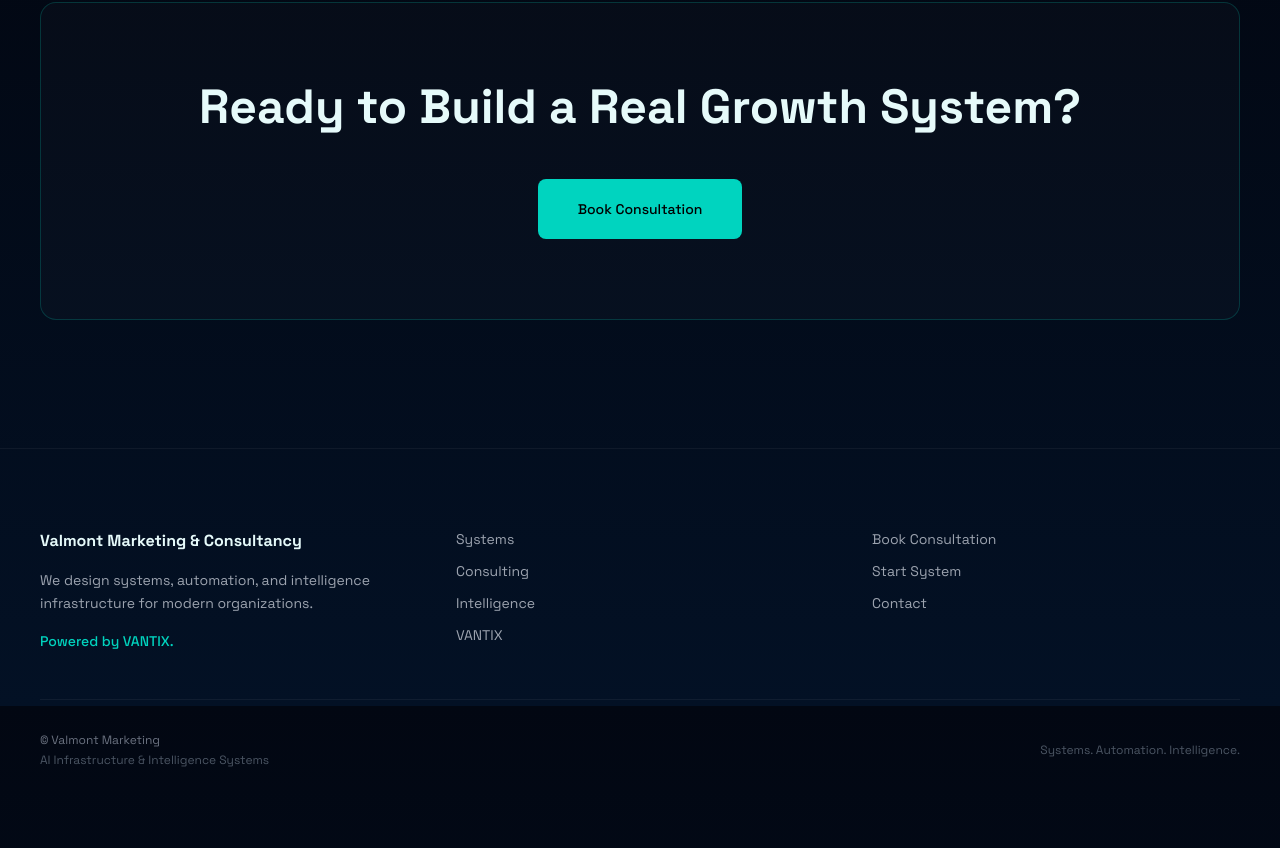
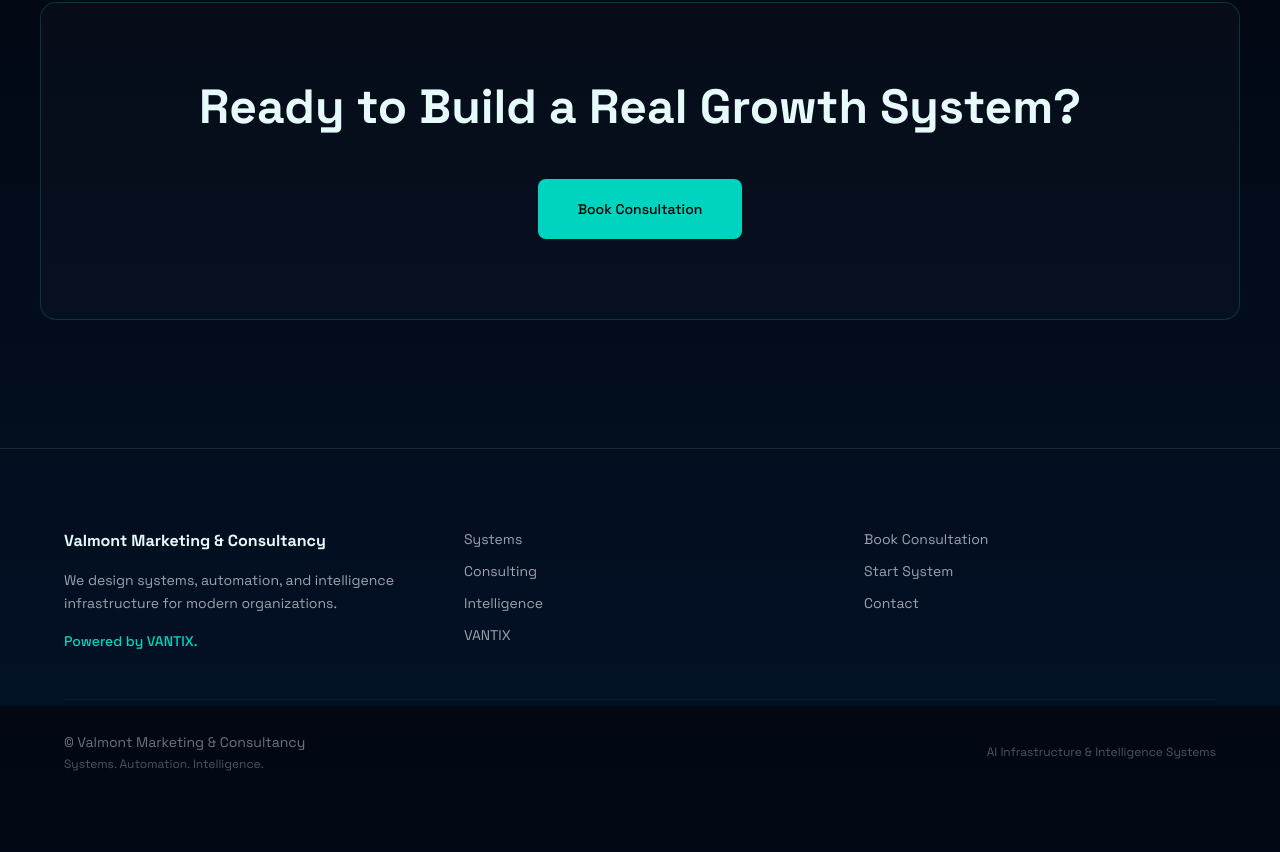
Before and after one commit to canworkscontracting-source/valmont-marketing, a Next.js app: page / in a window 1280 px wide. Shown: the part 4094-4946 px from the top of the page. Built offline with nearby package versions, Linux system fonts and the light colour scheme.

Commit message:
New footer - 3 column enterprise layout, Stripe/Palantir style

```diff
--- a/src/components/Footer.tsx
+++ b/src/components/Footer.tsx
@@ -2,9 +2,9 @@ import Link from "next/link";
 
 export default function Footer() {
   return (
-    <footer className="border-t border-white/5 px-4 sm:px-6 py-16 sm:py-20">
-      <div className="max-w-[1200px] mx-auto">
-        {/* 3 Column Layout - Desktop */}
+    <footer className="border-t border-white/10">
+      <div className="max-w-[1200px] mx-auto px-4 sm:px-6 py-16 sm:py-20">
+        {/* 3 Column Layout */}
         <div className="grid md:grid-cols-3 gap-12 mb-12">
           {/* Column 1: Company Info */}
           <div>
@@ -60,7 +60,7 @@ export default function Footer() {
                 Book Consultation
               </Link>
               <Link
-                href="/contact"
+                href="/systems"
                 className="block text-sm text-gray-400 hover:text-teal transition-colors"
               >
                 Start System
@@ -75,20 +75,22 @@ export default function Footer() {
           </div>
         </div>
 
-        {/* Bottom Line */}
-        <div className="border-t border-white/5 pt-8">
+        {/* Bottom Section */}
+        <div className="pt-8 border-t border-white/5">
           <div className="flex flex-col sm:flex-row justify-between items-center gap-4">
             <div className="text-center sm:text-left">
-              <p className="text-xs text-gray-500">
-                © Valmont Marketing
+              <p className="text-sm text-gray-500">
+                © Valmont Marketing & Consultancy
               </p>
               <p className="text-xs text-gray-600 mt-1">
+                Systems. Automation. Intelligence.
+              </p>
+            </div>
+            <div className="text-center sm:text-right">
+              <p className="text-xs text-gray-600">
                 AI Infrastructure & Intelligence Systems
               </p>
             </div>
-            <p className="text-xs text-gray-600">
-              Systems. Automation. Intelligence.
-            </p>
           </div>
         </div>
       </div>
```
